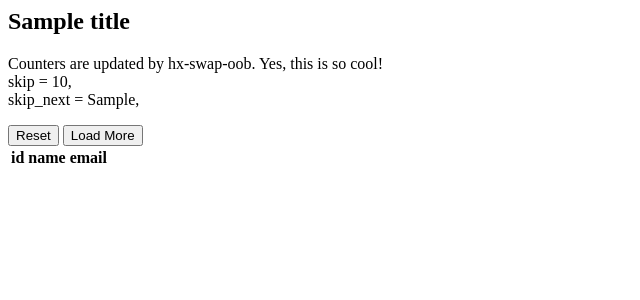
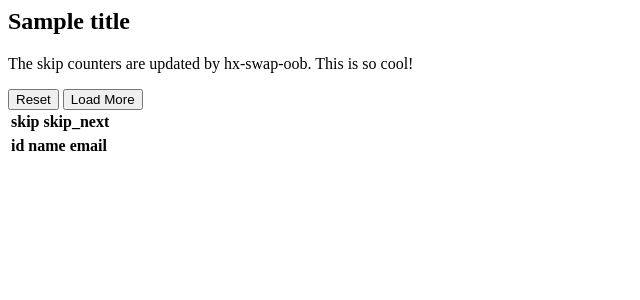
Before and after one commit to ktaka-ccmp/fastapi-htmx-google-oauth, a FastAPI app: template templates/content.list.j2 in a window 1280 px wide. Shown: the top 300 px of the page, without its empty margins (0-640 px from the left). Run offline with FastAPI, Linux system fonts and the light colour scheme; the template is opened without the code that fills it: most values are stand-ins (such as "Sample title", 1, 10 or a date in 2020); lists and menus that the app fills with data are empty; parts of the project's set-up code (start-up, migrations or seed data) failed here and were passed over.

Commit message:
Chg: A table row is sent from server to update the skip counter table.   This shows that curret version of htmx.js is capable of udating multipe tables with single HTTP response.

```diff
--- a/templates/content.list.j2
+++ b/templates/content.list.j2
@@ -2,33 +2,32 @@
 <h2>{{title}}</h2>
 </p>
 
-<div>
-  Counters are updated by hx-swap-oob. Yes, this is so cool!
-  <span id="skip">
-    <div>
-      skip = {{skip_next - limit}},
+<div class="container">
+  <div class="row">
+    <div class="col">
+      <p>The skip counters are updated by hx-swap-oob. This is so cool!</p>
+      <button class="btn btn-dark" hx-get="/htmx/content.list.tbody?skip={{ 0 - limit }}&limit={{ limit }}"
+        hx-target="#table-body" hx-swap="innerHTML" hx-trigger="click"> Reset
+      </button>
+      <span id="bluebutton">
+        <button class="btn btn-light" hx-get="/htmx/content.list.tbody?skip={{ skip_next }}&limit={{ limit }}"
+          hx-swap="none" hx-trigger="click"> Load More
+        </button>
+      </span>
     </div>
-  </span>
-
-  <span id="skip_next">
-    <div>
-      skip_next = {{skip_next}},
+    <div class="col-3">
+      <table class="table">
+        <thead>
+          <tr>
+            <th>skip</th>
+            <th>skip_next</th>
+          </tr>
+        </thead>
+        <tbody id="skip_table">
+        </tbody>
+      </table>
     </div>
-  </span>
-</div>
-
-<p></p>
-
-<div>
-  <button class="btn btn-dark" hx-get="/htmx/content.list.tbody?skip={{ 0 - limit }}&limit={{ limit }}" hx-target="#table-body"
-    hx-swap="innerHTML" hx-trigger="click"> Reset
-  </button>
-
-  <span id="bluebutton">
-    <button class="btn btn-light" hx-get="/htmx/content.list.tbody?skip={{ skip_next }}&limit={{ limit }}"
-      hx-swap="none" hx-trigger="click"> Load More
-    </button>
-  </span>
+  </div>
 </div>
 
 <div class="container">
```
Also changed, not shown: templates/content.list.tbody.j2 (+7 -12 lines).
